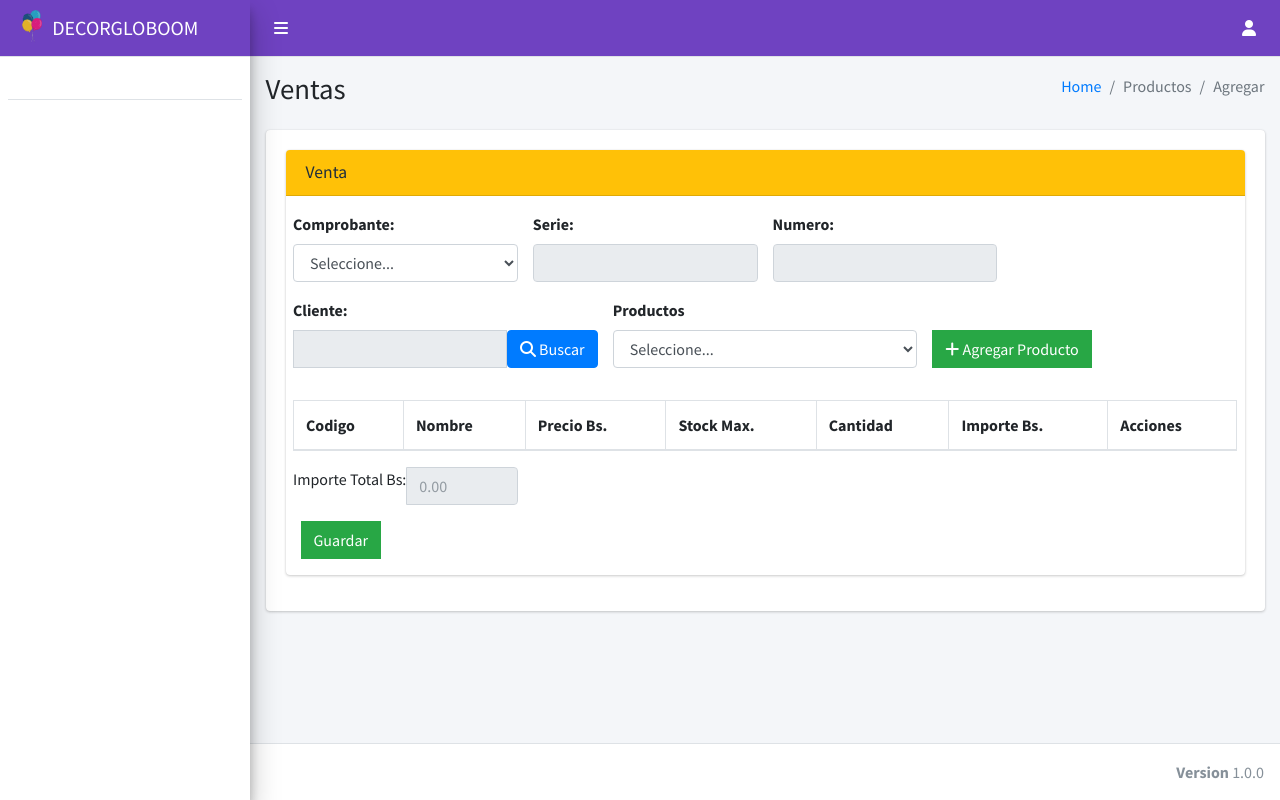
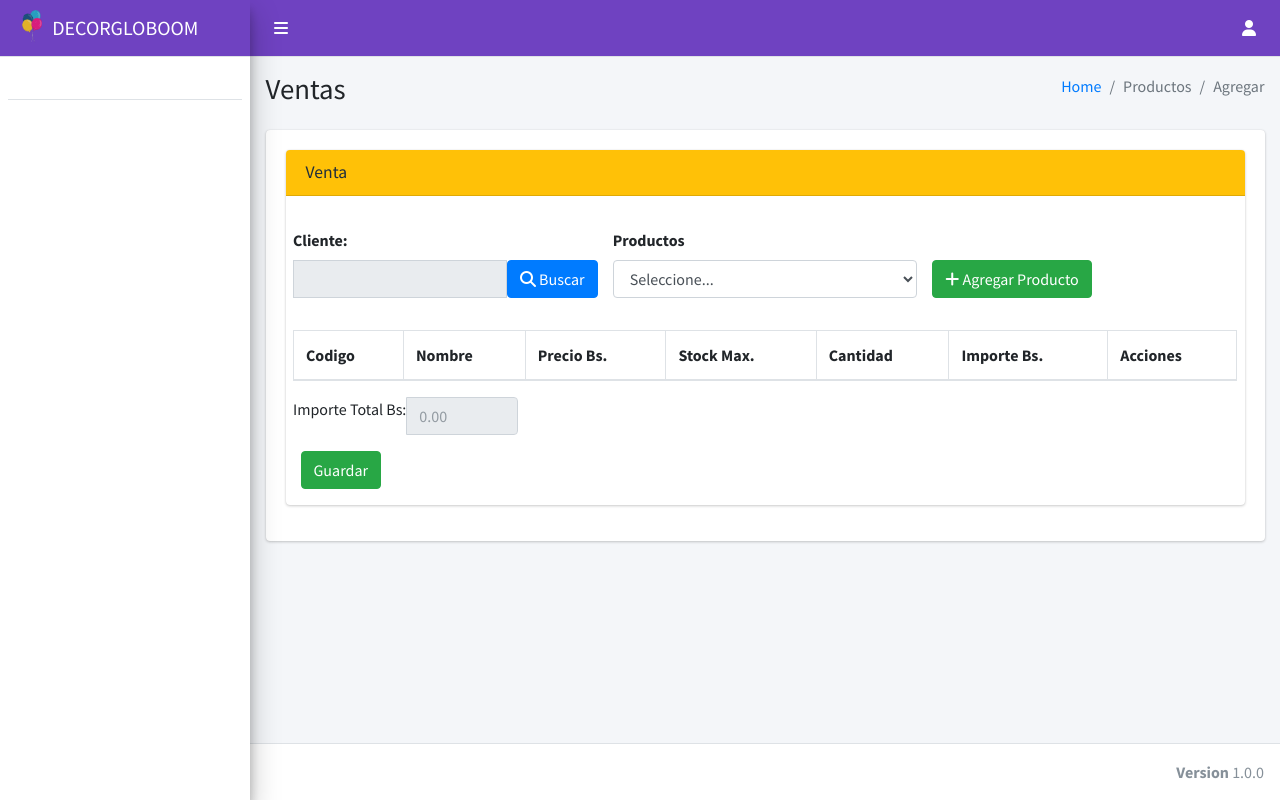
Before and after one commit to aspeti/decorgloboom, a CodeIgniter app: page /decorgloboom/index.php/ventas/add in a window 1280 px wide. Run offline with CodeIgniter, Linux system fonts and the light colour scheme; tables that the repository leaves empty hold one stand-in row (values such as "Sample post"); lists and menus that the app fills with data are empty; some libraries are stand-ins or nearby versions.

Commit message:
Task006 quitar recibo

```diff
--- a/application/controllers/ventas.php
+++ b/application/controllers/ventas.php
@@ -27,7 +27,7 @@
     public function add()
 	{
 		$data = array(
-			"comprobantes" => $this->Ventas_model->getAllComprobantes(),
+			"comprobante" => $this->Ventas_model->getAllComprobantes(),
 			"clientes" => $this->Cliente_model->getAllClientes(),
 			"productos" => $this->Producto_model->getAllproductos()
 		);
--- a/application/models/Ventas_model.php
+++ b/application/models/Ventas_model.php
@@ -15,7 +15,7 @@
 
     public function getAllComprobantes(){
         $resultados = $this->db->get("comprobante");
-        return $resultados->result();
+        return $resultados->row();
     }
 
     public function save($data)
--- a/application/views/layouts/footer.php
+++ b/application/views/layouts/footer.php
@@ -186,8 +186,8 @@
     });
 
     //-- -------------------------- fro every change on comprobante--------------------------->
-    $("#comprobante").on("change", function(){
-      option = $(this).val() // if option is changed
+    $("#producto").on("change", function(){
+      option = $("#comprobante").val() // if option is changed
       if( option!=""){
         infoComprobante = option.split("*"); // make split
         $("#idcomprobante").val(infoComprobante[0]); //acording to array in split
--- a/application/views/store/add.php
+++ b/application/views/store/add.php
@@ -49,24 +49,21 @@
                                         <form action="<?php echo base_url();?>ventas/agregarventa" method="POST" class="form-horizontal" onsubmit=" return validarForm();">
                                             <div class="form-group row">
                                                 <div class="col-md-3">
-                                                    <label for="comprobante">Comprobante:</label>
-                                                    <select name="comprobante" id="comprobante" class="form-control" required>
-                                                        <option value="">Seleccione...</option>
-                                                        <?php foreach($comprobantes as $comprobante): ?>
-                                                            <?php $dataComprobante = $comprobante->id_comprobante.'*'.$comprobante->cantidad.'*'.$comprobante->igv.'*'.$comprobante->serie;?>
-                                                            <option value="<?php echo $dataComprobante;?>"><?php echo $comprobante->nombre ;?></option>
-                                                        <?php endforeach;?>
-                                                    </select>
+
+
+
+                                                    <?php $dataComprobante = $comprobante->id_comprobante.'*'.$comprobante->cantidad.'*'.$comprobante->igv.'*'.$comprobante->serie;?>
+                                                    <input type="hidden" id="comprobante" name="comprobante" value="<?php echo $dataComprobante;?>">
                                                     <input type="hidden" id="idcomprobante" name="idcomprobante">
                                                     <input type="hidden" id="igv">
                                                 </div>
                                                 <div class="col-md-3">
-                                                    <label for="">Serie:</label>
-                                                    <input type="text" class="form-control" name="serie" id="serie" readonly>
+
+                                                    <input type="hidden" class="form-control" name="serie" id="serie" readonly>
                                                 </div>
                                                 <div class="col-md-3">
-                                                    <label for="">Numero:</label>
-                                                    <input type="text" class="form-control" name="numero"  id="numero" readonly>
+
+                                                    <input type="hidden" class="form-control" name="numero"  id="numero" readonly>
                                                 </div>
 
                                             </div>
@@ -97,7 +94,7 @@
 
                                                     <div class="col-md-12">
                                                     <label for="">&nbsp;</label>
-                                                    <button id="btn-agregar" type="button" class="btn btn-success btn-flat btn-block"><span class="fa fa-plus"></span> Agregar Producto</button>
+                                                    <button id="btn-agregar" type="button" class="btn btn-success btn-block"><span class="fa fa-plus"></span> Agregar Producto</button>
                                                     </div>
                                                 </div>
 
@@ -152,7 +149,7 @@
 
                                             <div class="form-group">
                                                 <div class="col-md-12">
-                                                    <button type="submit" class="btn btn-success btn-flat">Guardar</button>
+                                                    <button type="submit" class="btn btn-success">Guardar</button>
                                                 </div>
                                             </div>
                                         </form>
```
